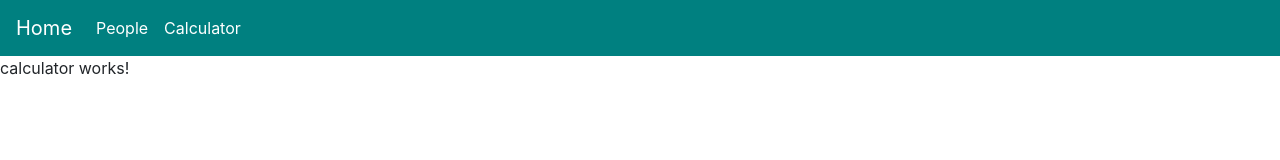
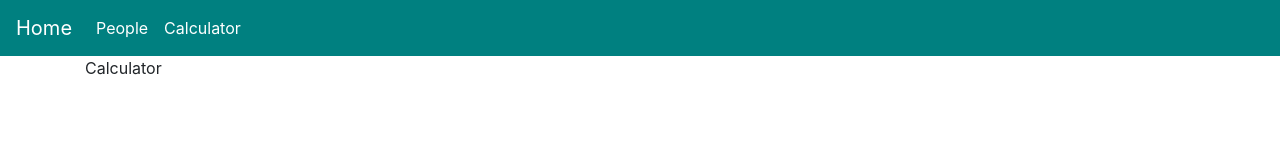
Before and after one commit to ksibaja/BasicApp, an Angular app: page /calculator in a window 1280 px wide. Shown: the top 160 px of the page. Built offline with nearby package versions, Linux system fonts and the light colour scheme.

Commit message:
test commit

```diff
--- a/src/app/components/calculator/calculator.component.html
+++ b/src/app/components/calculator/calculator.component.html
@@ -1 +1,3 @@
-<p>calculator works!</p>
+<div class="container">
+  Calculator
+</div>
```
